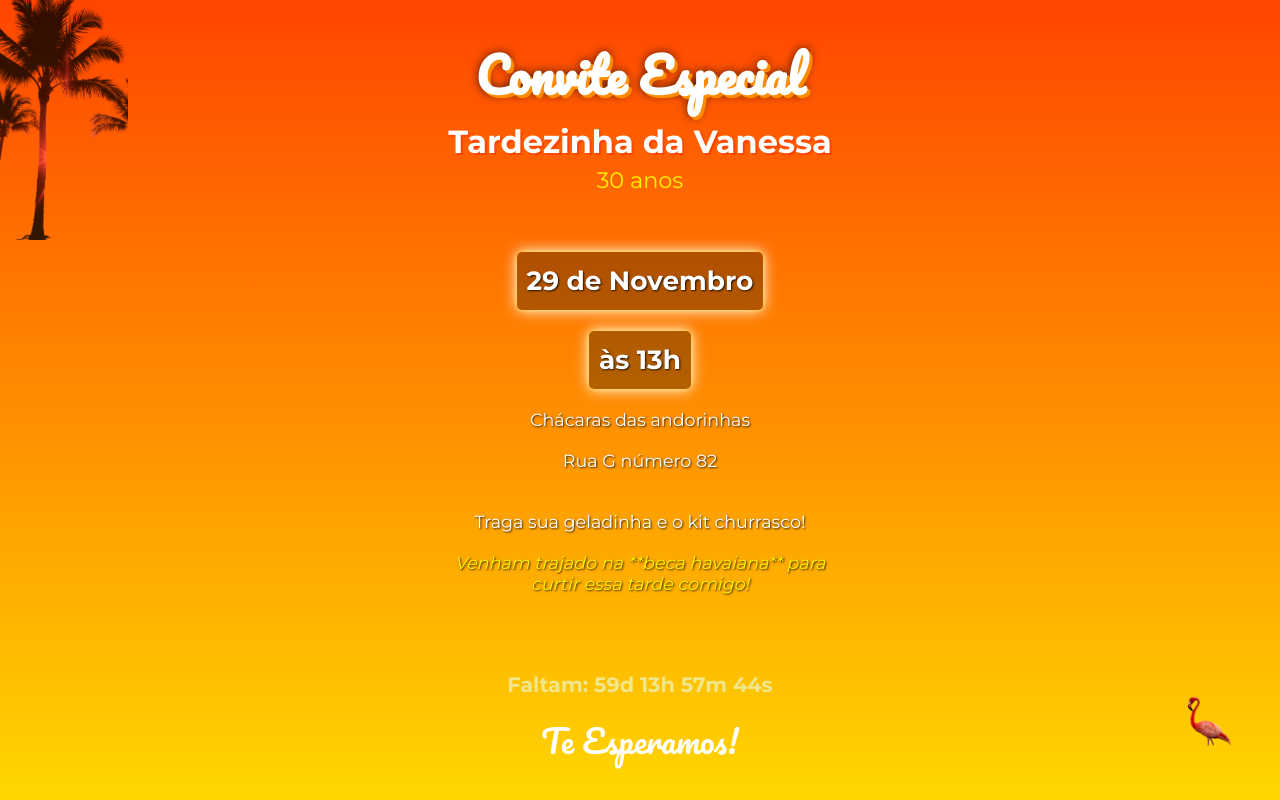
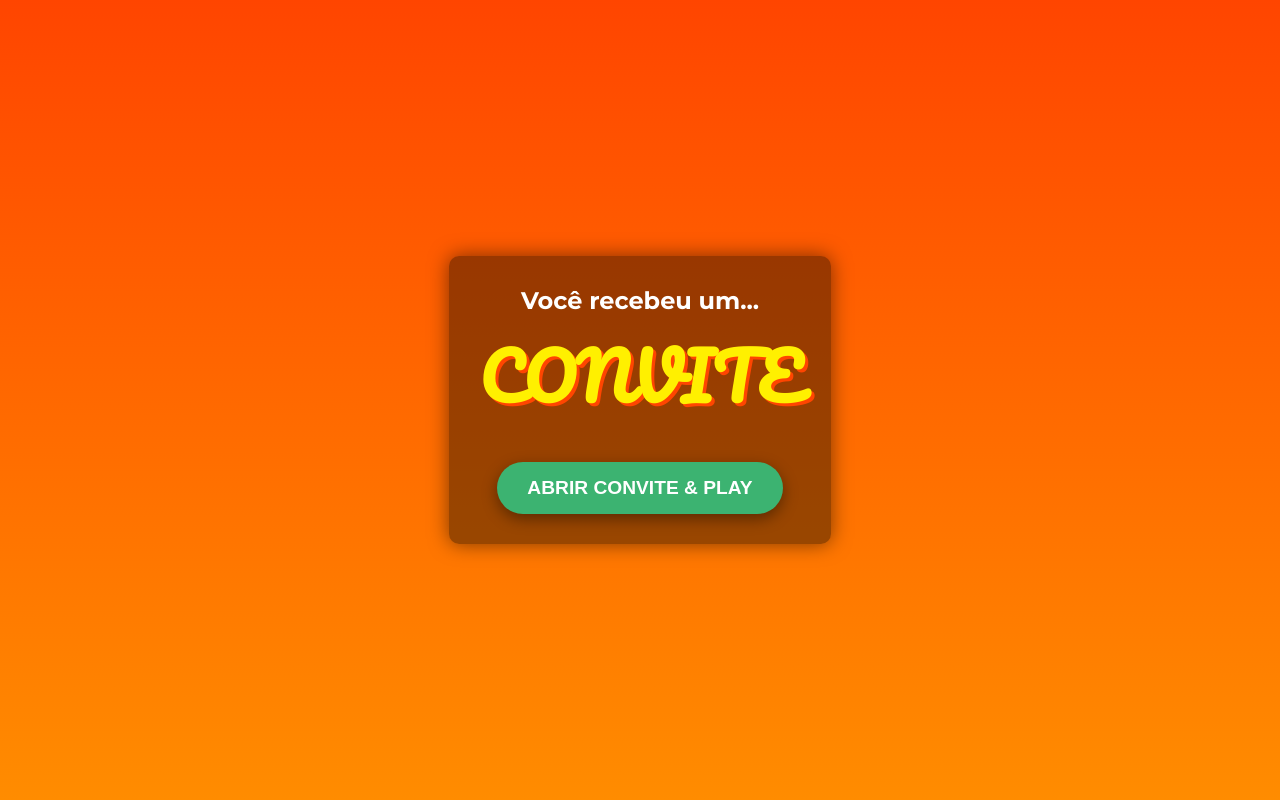
Before and after one commit to MarceloMederi/Convite_niver_mana, a plain HTML site: page index.html in a window 1280 px wide. Drawn offline with Linux system fonts and the light colour scheme.

Commit message:
Foi inserido uma tela de convite, onde ao clicar carregas informaçoes e uma musica de fundo

```diff
--- a/assets/css/style.css
+++ b/assets/css/style.css
@@ -6,7 +6,7 @@
 }
 
 body, html {
-    height: 100%;
+    /* CORREÇÃO: Removido height: 100% para permitir a rolagem nativa da página */
     /* Gradiente de Pôr do Sol Tropical */
     background: linear-gradient(
         to bottom,
@@ -17,19 +17,31 @@ body, html {
     font-family: 'Montserrat', sans-serif;
     color: white;
     text-align: center;
-    overflow-x: hidden; /* Evita barra de rolagem lateral */
+    overflow-x: hidden;
+}
+
+/* Classe para esconder e adicionar transição */
+.hidden {
+    display: none !important;
+    opacity: 0 !important;
+    transition: opacity 1s ease-in-out;
 }
 
 .convite-container {
     padding: 20px;
-    max-width: 450px; /* Limita o tamanho para simular um "story" */
+    max-width: 450px;
     margin: 0 auto;
-    min-height: 100vh;
-    display: flex;
-    flex-direction: column;
-    justify-content: space-around;
+    /* CORREÇÃO: Alterado de min-height para apenas padding-bottom para garantir espaço */
+    padding-bottom: 50px;
+
+    /* CORREÇÃO: Removidas as propriedades flex para permitir rolagem de conteúdo longo */
+    /* display: flex; */
+    /* flex-direction: column; */
+    /* justify-content: space-around; */
+
     position: relative;
-    z-index: 2; /* Garante que o conteúdo fique acima das decorações */
+    z-index: 2;
+    opacity: 1;
 }
 
 /* --- Títulos e Destaques --- */
@@ -38,8 +50,8 @@ body, html {
     font-size: 3em;
     color: #FFF;
     text-shadow:
-        3px 3px 0 #FF8C00, /* Sombra para profundidade */
-        0 0 10px rgba(0, 0, 0, 0.7); /* Sombra suave */
+        3px 3px 0 #FF8C00,
+        0 0 10px rgba(0, 0, 0, 0.7);
     margin-bottom: 5px;
 }
 
@@ -55,20 +67,27 @@ body, html {
     display: block;
     font-size: 0.7em;
     font-weight: 400;
-    color: #FFF000; /* Amarelo Vibrante */
+    color: #FFF000;
     text-shadow: none;
     margin-top: 5px;
 }
 
 /* Efeito Neon/Brilho para Data/Hora */
+.data-hora {
+    display: flex;
+    flex-direction: column;
+    align-items: center;
+    gap: 10px;
+}
+
 .destaque-neon {
     font-weight: bold;
     font-size: 1.5em;
     background-color: rgba(0, 0, 0, 0.3);
-    padding: 5px 10px;
+    padding: 8px 15px;
     border-radius: 5px;
-    box-shadow: 0 0 15px #FFF, 0 0 5px #FFD700; /* Brilho */
-    line-height: 1.8;
+    box-shadow: 0 0 15px #FFF, 0 0 5px #FFD700;
+    line-height: 1.2;
     display: inline-block;
 }
 
@@ -78,7 +97,7 @@ body, html {
     padding: 5px;
     font-size: 1.1em;
     font-weight: 400;
-    text-shadow: 1px 1px 2px rgba(0, 0, 0, 0.8); /* Melhora a legibilidade no fundo */
+    text-shadow: 1px 1px 2px rgba(0, 0, 0, 0.8);
 }
 
 .detalhes {
@@ -100,7 +119,7 @@ footer {
     font-size: 1.3em;
     font-weight: bold;
     margin-bottom: 15px;
-    color: #F0E68C; /* Cor de areia */
+    color: #F0E68C;
 }
 
 .te-esperamos {
@@ -110,29 +129,94 @@ footer {
 }
 
 
-/* --- Decorações (Simulação de Imagens) --- */
+/* -------------------------------------- */
+/* --- ESTILOS DA TELA DE ABERTURA --- */
+/* -------------------------------------- */
 
-/* Coqueiro (simulando a silhueta no topo) */
+#tela-abertura {
+    position: fixed;
+    top: 0;
+    left: 0;
+    width: 100%;
+    height: 100%;
+    background: linear-gradient(
+        to bottom,
+        #FF4500,
+        #FF8C00
+    );
+    display: flex;
+    justify-content: center;
+    align-items: center;
+    z-index: 999;
+    transition: opacity 0.5s ease-out;
+    padding: 20px;
+}
+
+.card-abertura {
+    padding: 30px;
+    border-radius: 10px;
+    background-color: rgba(0, 0, 0, 0.4);
+    box-shadow: 0 0 20px rgba(0, 0, 0, 0.5);
+    color: white;
+}
+
+.msg-abertura {
+    font-size: 1.5em;
+    font-family: 'Montserrat', sans-serif;
+    margin-bottom: 5px;
+}
+
+.titulo-abertura {
+    font-size: 4em;
+    font-family: 'Pacifico', cursive;
+    color: #FFF000;
+    text-shadow: 3px 3px 0 #FF4500;
+    margin-bottom: 30px;
+}
+
+#btn-abrir-convite {
+    background-color: #3CB371;
+    color: white;
+    border: none;
+    padding: 15px 30px;
+    border-radius: 50px;
+    font-size: 1.2em;
+    font-weight: bold;
+    cursor: pointer;
+    transition: transform 0.2s, background-color 0.2s;
+    box-shadow: 0 5px 15px rgba(0, 0, 0, 0.4);
+}
+
+#btn-abrir-convite:hover {
+    background-color: #2E8B57;
+    transform: translateY(-2px);
+}
+
+
+/* -------------------------------------- */
+/* --- DECORAÇÕES (Imagens de Fundo) --- */
+/* -------------------------------------- */
+
+/* Coqueiro (ajustado para o caminho 'assets/img/') */
 .coqueiro-topo {
     position: absolute;
     top: 0;
     left: 0;
-    width: 10%;
+    width: 100%;
     height: 30vh;
-    /* Usar uma imagem real de coqueiros como background-image é o ideal! */
     background: url('../img/lugar-de-ferias-tropicais-removebg-preview.png') no-repeat top center / cover;
     opacity: 0.8;
     z-index: 1;
 }
 
-/* Flamingo (simulando a posição na base) */
+/* Flamingo (ajustado para o caminho 'assets/img/') */
 .flamingo {
     position: absolute;
     bottom: 0;
     right: 20px;
-    width: 10%;
+    width: 25vw;
+    max-width: 150px;
     height: 150px;
-    /* Usar uma imagem real de flamingo como background-image é o ideal! */
     background: url('../img/Flamingo-Sérgio-Messias-removebg-preview.png') no-repeat center / contain;
     z-index: 3;
 }
--- a/assets/js/script.js
+++ b/assets/js/script.js
@@ -1,32 +1,54 @@
-// --- Contagem Regressiva para a Festa ---
+// --- FUNÇÃO DE CONTROLE DO CONVITE ---
+document.addEventListener('DOMContentLoaded', () => {
 
-// Defina a data e hora do evento.
-// O formato é Mês Dia, Ano Hora:Minuto:Segundo.
-// ATENÇÃO: Você precisa ajustar o ANO (ex: 2025)!
+    // 1. Elementos do DOM
+    const btnAbrir = document.getElementById('btn-abrir-convite');
+    const telaAbertura = document.getElementById('tela-abertura');
+    const conteudoPrincipal = document.getElementById('conteudo-principal');
+    const musica = document.getElementById('musica-convite');
+
+    // 2. Lógica para Abrir, Tocar e Revelar
+    btnAbrir.addEventListener('click', () => {
+        // Tenta tocar a música (exige interação do usuário)
+        musica.play().catch(error => {
+            console.warn("Falha ao tentar tocar a música: o navegador pode ter bloqueado.", error);
+        });
+
+        // Oculta a tela de abertura com transição
+        telaAbertura.style.opacity = '0';
+        setTimeout(() => {
+            telaAbertura.classList.add('hidden');
+        }, 500);
+
+        // Mostra o conteúdo principal do convite
+        conteudoPrincipal.classList.remove('hidden');
+    });
+
+
+    // --- 3. Lógica da Contagem Regressiva ---
+
+    // Define a data e hora do evento.
+    // ATENÇÃO: Ajuste o ANO conforme necessário (ex: 2025)!
     const dataEvento = new Date("November 29, 2025 13:00:00").getTime();
+    const contagemElemento = document.getElementById("contagem-regressiva");
 
-// Atualiza a contagem a cada 1 segundo (1000 milissegundos)
     const x = setInterval(function() {
-
-    // Pega a data e hora de agora
         const agora = new Date().getTime();
-
-    // Calcula a distância (tempo que falta)
         const distancia = dataEvento - agora;
 
-    // Cálculos de tempo (dias, horas, minutos, segundos)
+        // Cálculos de tempo
         const dias = Math.floor(distancia / (1000 * 60 * 60 * 24));
         const horas = Math.floor((distancia % (1000 * 60 * 60 * 24)) / (1000 * 60 * 60));
         const minutos = Math.floor((distancia % (1000 * 60 * 60)) / (1000 * 60));
         const segundos = Math.floor((distancia % (1000 * 60)) / 1000);
 
-    // Exibe o resultado no elemento HTML com o id "contagem-regressiva"
-    document.getElementById("contagem-regressiva").innerHTML =
+        if (distancia > 0) {
+            contagemElemento.innerHTML =
                 "Faltam: " + dias + "d " + horas + "h " + minutos + "m " + segundos + "s ";
-
-    // Quando a contagem terminar (distância < 0)
-    if (distancia < 0) {
+        } else {
             clearInterval(x); // Para o contador
-        document.getElementById("contagem-regressiva").innerHTML = "**A FESTA É HOJE!** Vamos celebrar!";
+            contagemElemento.innerHTML = "**A FESTA É HOJE!** Vamos celebrar!";
         }
     }, 1000);
+
+});
--- a/index.html
+++ b/index.html
@@ -4,13 +4,29 @@
     <meta charset="UTF-8">
     <meta name="viewport" content="width=device-width, initial-scale=1.0">
     <title>Tardezinha Tropical da Vanessa - 30 Anos</title>
+
     <link rel="stylesheet" href="assets/css/style.css">
     <link rel="icon" type="image/png" href="assets/img/favicon/balloons.png">
+
     <link href="https://fonts.googleapis.com/css2?family=Pacifico&display=swap" rel="stylesheet">
     <link href="https://fonts.googleapis.com/css2?family=Montserrat:wght@400;700&display=swap" rel="stylesheet">
 </head>
 <body>
-    <div class="convite-container">
+
+    <audio id="musica-convite" loop preload="auto">
+        <source src="assets/music/Pé na Areia Caipirinha Água de Coco e Cervejinha - •Dênis Songs• (youtube).mp3" type="audio/mpeg">
+        Seu navegador não suporta o elemento de áudio.
+    </audio>
+
+    <div id="tela-abertura">
+        <div class="card-abertura">
+            <h3 class="msg-abertura">Você recebeu um...</h3>
+            <h1 class="titulo-abertura">CONVITE</h1>
+            <button id="btn-abrir-convite">ABRIR CONVITE & PLAY</button>
+        </div>
+    </div>
+
+    <div id="conteudo-principal" class="convite-container hidden">
         <header>
             <h1 class="titulo-principal">Convite Especial</h1>
             <h2 class="titulo-festa">Tardezinha da Vanessa <span class="idade">30 anos</span></h2>
@@ -20,9 +36,7 @@
             <section class="info-evento">
                 <p class="data-hora">
                     <span class="destaque-neon">29 de Novembro</span>
-                    <br>
-                    <br>
-                    <span class="destaque-neon">às 13h</span>
+                    <span class="destaque-neon horario">às 13h</span>
                 </p>
 
                 <div class="local">
```
Also changed, not shown: 1 other file. Lines whose indentation alone changed are shown as unchanged.
